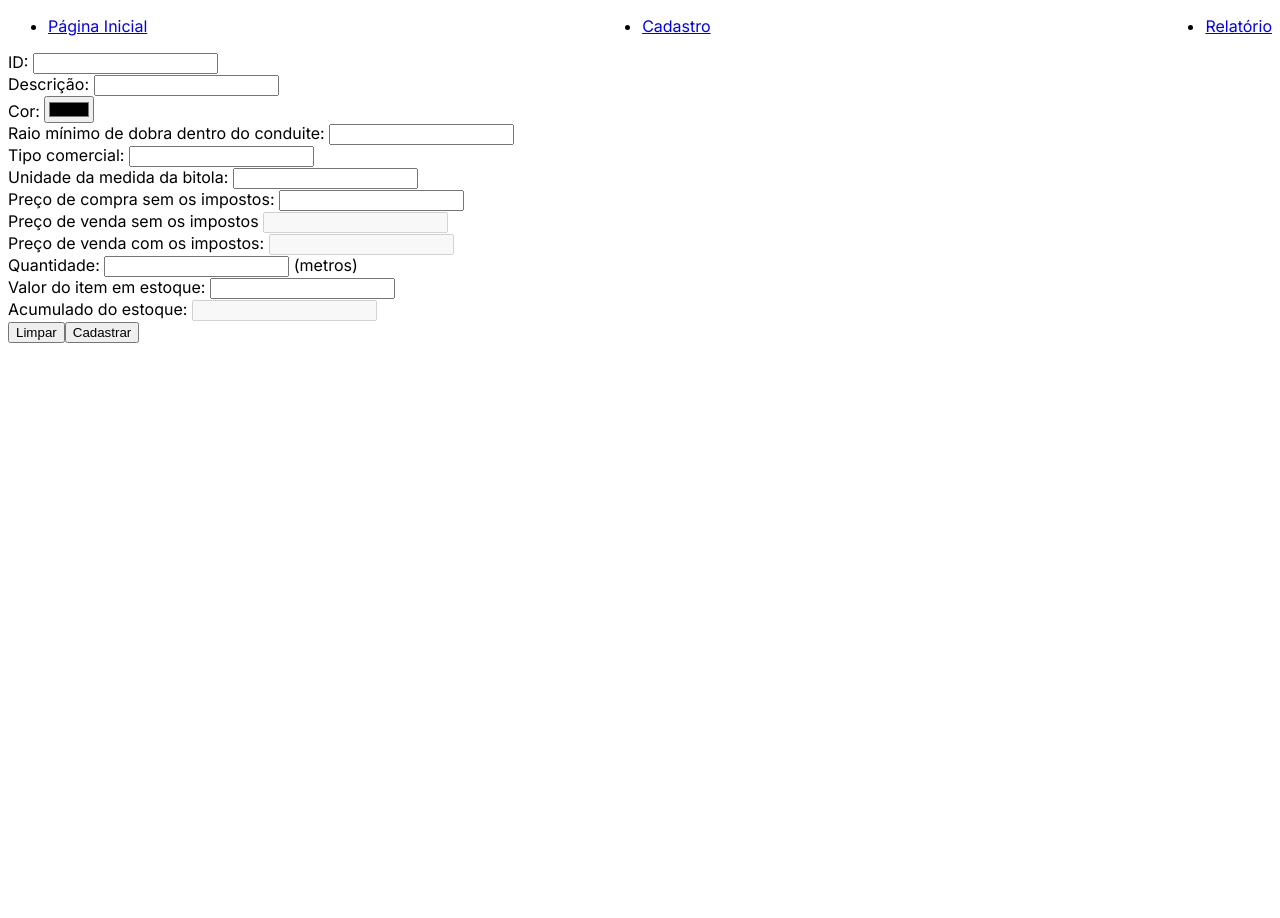
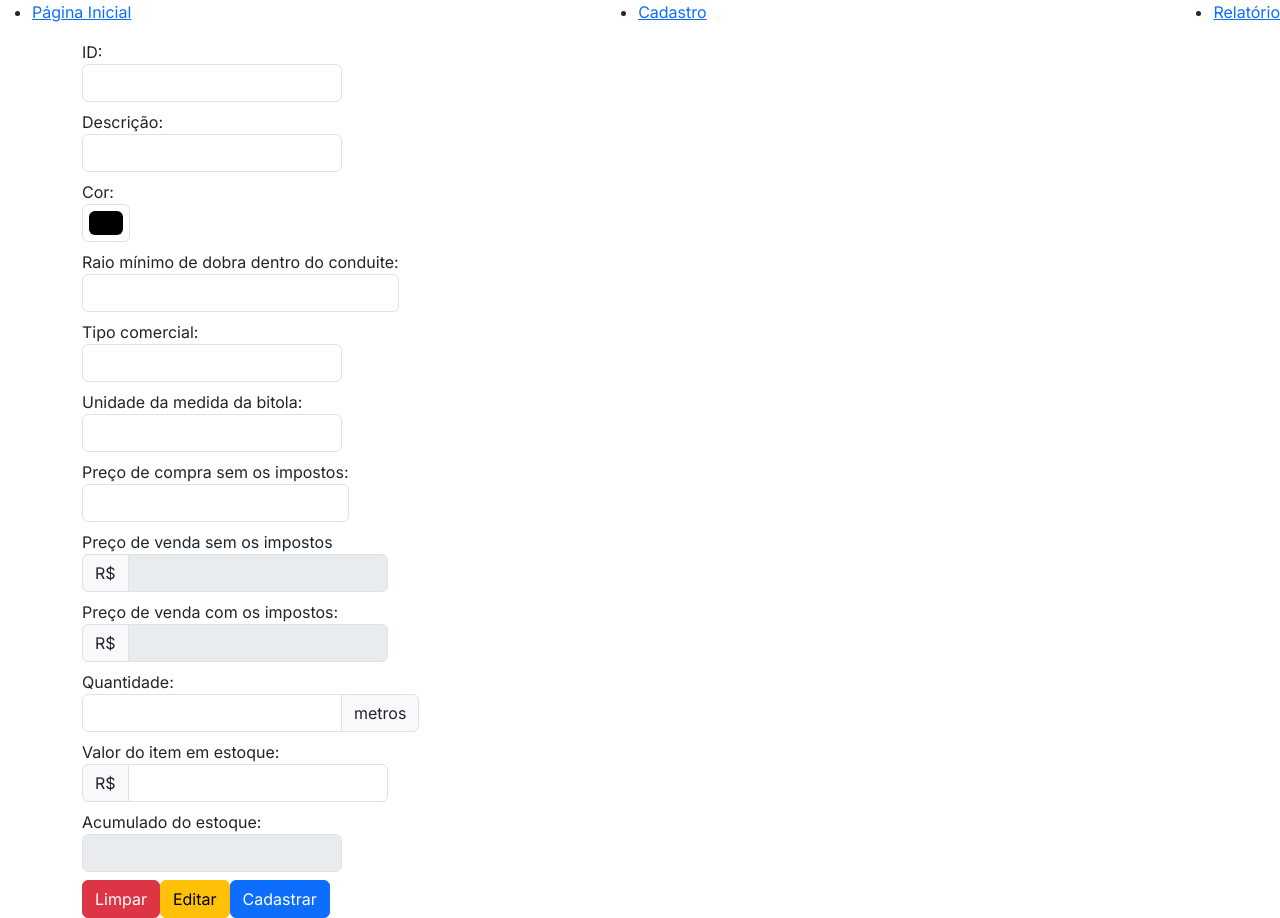
Before and after one commit to AngelsProgram/univesp-pi-cabos, a Next.js app: page /cadastro in a window 1280 px wide. Before the commit the page ends 800 px from the top, so only its background shows below. Built offline with nearby package versions, Linux system fonts and the light colour scheme.

Commit message:
style(form): adiciona bootstrap para design

```diff
--- /dev/null
+++ b/src/app/cadastro/action.tsx
@@ -0,0 +1,10 @@
+"use server";
+
+export async function insertItem(formData: FormData) {
+    const obj = {
+        id: formData.get("id"),
+        description: formData.get("nome"),
+        quantity: formData.get("quantity"),
+    }
+    console.log(obj);
+}
--- a/src/app/cadastro/page.tsx
+++ b/src/app/cadastro/page.tsx
@@ -1,75 +1,92 @@
+"use client";
+
+import Container from 'react-bootstrap/Container';
+import Form from 'react-bootstrap/Form';
+import InputGroup from 'react-bootstrap/InputGroup';
+import Button from 'react-bootstrap/Button';
+
+import { insertItem } from './action';
+
 export default function Page() {
-
-    async function insertItem(formData: FormData) {
-        "use server"
-        const obj = {
-            id: formData.get("id"),
-            description: formData.get("description"),
-            quantity: formData.get("quantity"),
-        }
-        console.log(obj);
-    }
-
     return (
-        <form action={insertItem}>
-            <div>
-                <label>
-                    ID: <input type="number" name="id" min={0} />
-                </label>
-            </div>
-            <div>
-                <label>
-                    Descrição: <input type="text" name="nome" />
-                </label>
-            </div>
-            <div>
-                <label>
-                    Cor: <input type="color" name="cor" />
-                </label>
-            </div>
-            <div>
-                <label>
-                    Raio mínimo de dobra dentro do conduite: <input type="number" step='any' name="raio" />
-                </label>
-            </div>
-            <div>
-                <label>
-                    Tipo comercial: <input type="text" name="tipo" />
-                </label>
-            </div>
-            <div>
-                <label>
-                    Unidade da medida da bitola: <input type="number" step='any' name="bitola" />
-                </label>
-            </div>
-            <div>
-                <label>
-                    Preço de compra sem os impostos: <input type="number" step='any' name="price_buy" />
-                </label>
-            </div>
-            <div>
-                <label>
-                    Preço de venda sem os impostos <input type="number" step='any' name="price_liquid_sell" disabled />
-                </label>
-            </div>
-            <div>
-                Preço de venda com os impostos: <input type="number" step='any' name="price_brute_sell" disabled />
-            </div>
-            <div>
-                <label>
-                    Quantidade: <input type="number" name="quantity" /> (metros)
-                </label>
-            </div>
-            <div>
-                <label>
-                    Valor do item em estoque: <input type="number" step='any' name="" />
-                </label>
-            </div>
-            <div>
-                Acumulado do estoque: <input type="number" step='any' name="acumulado" disabled />
-            </div>
-            <input type="reset" value="Limpar" />
-            <input type="submit" value="Cadastrar" />
-        </form>
+        <Container>
+            <Form action={insertItem}>
+                <Form.Group>
+                    <Form.Label>
+                        ID: <Form.Control type="number" name="id" min={0} />
+                    </Form.Label>
+                </Form.Group>
+                <Form.Group>
+                    <Form.Label>
+                        Descrição: <Form.Control type="text" name="nome" />
+                    </Form.Label>
+                </Form.Group>
+                <Form.Group>
+                    <Form.Label>
+                        Cor: <Form.Control type="color" name="cor" />
+                    </Form.Label>
+                </Form.Group>
+                <Form.Group>
+                    <Form.Label>
+                        Raio mínimo de dobra dentro do conduite: <Form.Control type="number" step='any' name="raio" />
+                    </Form.Label>
+                </Form.Group>
+                <Form.Group>
+                    <Form.Label>
+                        Tipo comercial: <Form.Control type="text" name="tipo" />
+                    </Form.Label>
+                </Form.Group>
+                <Form.Group>
+                    <Form.Label>
+                        Unidade da medida da bitola: <Form.Control type="number" step='any' name="bitola" />
+                    </Form.Label>
+                </Form.Group>
+                <Form.Group>
+                    <Form.Label>
+                        Preço de compra sem os impostos: <Form.Control type="number" step='any' name="price_buy" />
+                    </Form.Label>
+                </Form.Group>
+                <Form.Group>
+                    <Form.Label>
+                        Preço de venda sem os impostos
+                        <InputGroup>
+                            <InputGroup.Text>R$</InputGroup.Text><Form.Control type="number" step='any' name="price_liquid_sell" disabled />
+                        </InputGroup>
+                    </Form.Label>
+                </Form.Group>
+                <Form.Group>
+                    <Form.Label>
+                        Preço de venda com os impostos:
+                        <InputGroup>
+                            <InputGroup.Text>R$</InputGroup.Text><Form.Control type="number" step='any' name="price_brute_sell" disabled />
+                        </InputGroup>
+                    </Form.Label>
+                </Form.Group>
+                <Form.Group>
+                    <Form.Label>
+                        Quantidade:
+                        <InputGroup>
+                            <Form.Control type="number" name="quantity" /> <InputGroup.Text>metros</InputGroup.Text>
+                        </InputGroup>
+                    </Form.Label>
+                </Form.Group>
+                <Form.Group>
+                    <Form.Label>
+                        Valor do item em estoque:
+                        <InputGroup>
+                            <InputGroup.Text>R$</InputGroup.Text><Form.Control type="number" step='any' name="" />
+                        </InputGroup>
+                    </Form.Label>
+                </Form.Group>
+                <Form.Group>
+                    <Form.Label>
+                        Acumulado do estoque: <Form.Control type="number" step='any' name="acumulado" disabled />
+                    </Form.Label>
+                </Form.Group>
+                <Button variant='danger' type='reset'>Limpar</Button>
+                <Button variant='warning'>Editar</Button>
+                <Button variant='primary' type='submit'>Cadastrar</Button>
+            </Form>
+        </Container>
     )
 }
--- a/src/app/layout.tsx
+++ b/src/app/layout.tsx
@@ -1,5 +1,7 @@
 import type { Metadata } from "next";
 import { Inter } from "next/font/google";
+
+import 'bootstrap/dist/css/bootstrap.min.css';
 // import "./globals.css";
 
 import Header from '#/components/Header'
```
Also changed, not shown: package.json (+7 -5 lines), 1 other file (tests, documents, lock files or other folders).
